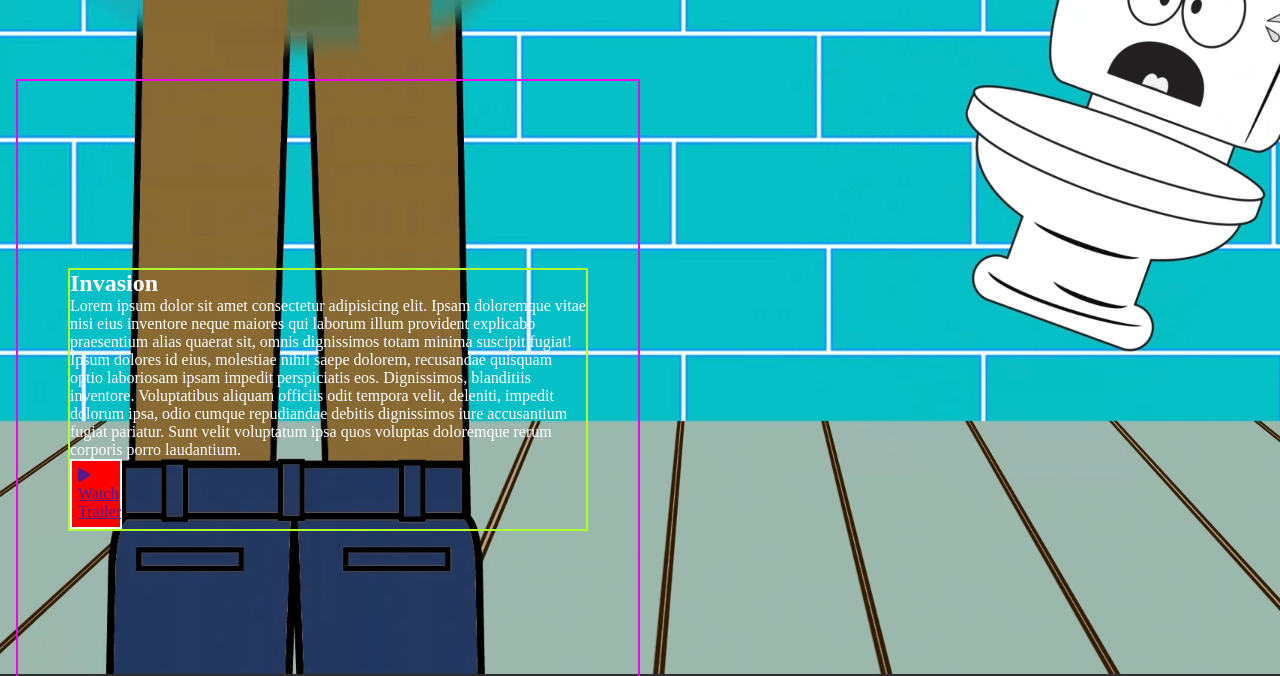
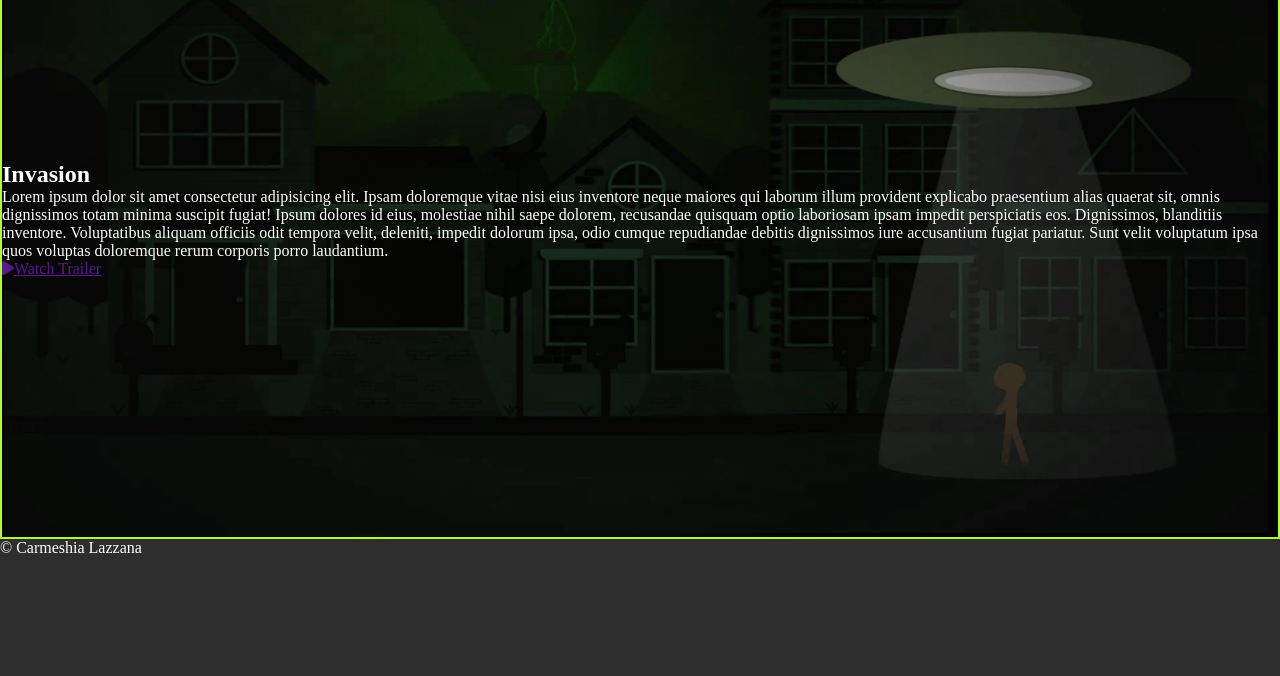
Before and after one commit to Meshia13/landing-page, a plain HTML site: page index.html in a window 1280 px wide. Shown: the part 138-814 px from the top of the page. Drawn offline with Linux system fonts and the light colour scheme.

Commit message:
style: adding background image

```diff
--- a/css/main.css
+++ b/css/main.css
@@ -9,17 +9,17 @@
 
 body {
     background: rgba(0, 0, 0, 0.819);
-    width: 100vw;
+    /* width: 100vw;
     height: 100vh;
     background-image: url("../assets/images/funny.png");
     background-repeat: no-repeat;
-
+     */
     margin: 0;
     font-family: 'Merriweather', serif;
     color: #fff;
 }
 
-#section1 {
+/* #section1 {
     display: flex;
     justify-content: center;
     align-items: center;
@@ -29,20 +29,34 @@ body {
     margin-top: 100px;
     margin-bottom: 100px;
 
+} */
+
+.section1_content {
+    border: 2px solid greenyellow;
+    width: 100%;
+    height: 640px;
+    position: relative;
+    display: flex;
+    align-items: center;
 }
 
-.section1_container {
-    border: 2px solid greenyellow;
-    height: auto;
-    margin: 50px;
+.section1_content img {
+    position: absolute;
+    width: 100%;
+    height: 100%;
+    /* object-fit: cover; */
+    object-position: center;
+    z-index: -1;
 }
+
+
 /*
 img {
     max-width: 100%;
     height: auto;
 } */
 
-
+/*
 .play_button {
     border: 2px solid white;
     background-color: red;
@@ -62,7 +76,7 @@ iframe:focus {
 }
 
 /* ---- Layout Rules ---- */
-main {
+/* main {
     margin: 10vh 1em 10vh;
 }
 
@@ -74,4 +88,4 @@ main {
 section {
     position: relative;
     min-height: 80vh;
-}
+} */
--- a/index.html
+++ b/index.html
@@ -31,7 +31,10 @@
     Adding more sections will automatically populate nav.
     The first section is set to active class by default -->
     <section id="section1" data-nav="Section 1" class="active-class">
-      <div class="section1_container">
+      <div class="section_container">
+        <div class="section1_content">
+          <img src="assets/images/scary.png" alt="">
+          <div class="content_text">
             <h2>Invasion</h2>
             <p>
               Lorem ipsum dolor sit amet consectetur adipisicing elit. Ipsam doloremque vitae nisi eius inventore
@@ -46,15 +49,17 @@
             <div class="play_button">
               <a href=""><i class="fa-solid fa-play"></i>Watch Trailer</a>
             </div>
+          </div>
           <!-- <iframe class="video" width="560" height="315" src="https://www.youtube.com/embed/_oDEj3ZlAhs?si=x0LFrc9jrvBOv4Zz"
           title="YouTube video player" frameborder="0" allow="accelerometer; autoplay; clipboard-write; encrypted-media; gyroscope; picture-in-picture; web-share"
           referrerpolicy="strict-origin-when-cross-origin" allowfullscreen></iframe> -->
+        </div>
       </div>
 
     </section>
 
 
-    <section id="section2" data-nav="Section 2">
+    <!-- <section id="section2" data-nav="Section 2">
       <div class="section_container">
         <h2>Section 2</h2>
         <p>Lorem ipsum dolor sit amet, consectetur adipiscing elit. Morbi fermentum metus faucibus lectus pharetra dapibus. Suspendisse potenti. Aenean aliquam elementum mi, ac euismod augue. Donec eget lacinia ex. Phasellus imperdiet porta orci eget mollis. Sed convallis sollicitudin mauris ac tincidunt. Donec bibendum, nulla eget bibendum consectetur, sem nisi aliquam leo, ut pulvinar quam nunc eu augue. Pellentesque maximus imperdiet elit a pharetra. Duis lectus mi, aliquam in mi quis, aliquam porttitor lacus. Morbi a tincidunt felis. Sed leo nunc, pharetra et elementum non, faucibus vitae elit. Integer nec libero venenatis libero ultricies molestie semper in tellus. Sed congue et odio sed euismod.</p>
@@ -79,7 +84,7 @@
 
           <p>Aliquam a convallis justo. Vivamus venenatis, erat eget pulvinar gravida, ipsum lacus aliquet velit, vel luctus diam ipsum a diam. Cras eu tincidunt arcu, vitae rhoncus purus. Vestibulum fermentum consectetur porttitor. Suspendisse imperdiet porttitor tortor, eget elementum tortor mollis non.</p>
         </div>
-      </section>
+      </section> -->
   </main>
 
   <footer class="footer">
```
Lines whose indentation alone changed are shown as unchanged.
